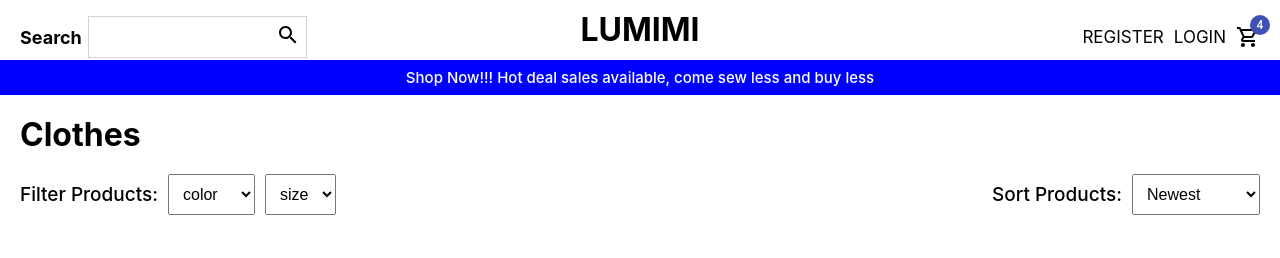
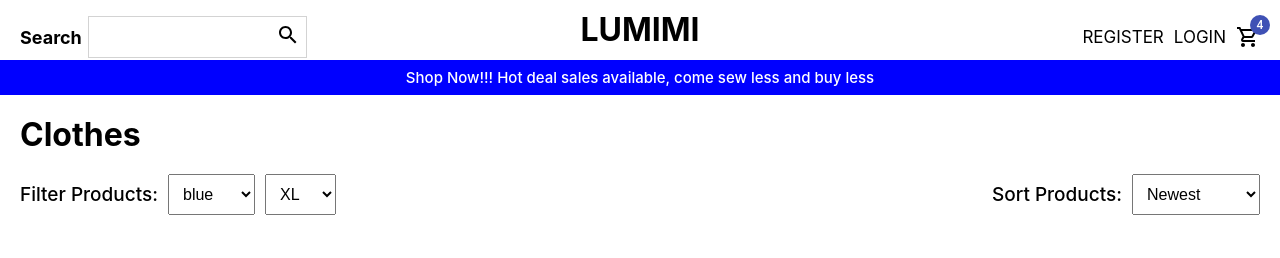
Before and after one commit to samfajobi/Lumimi-EcommerceWebApp, a React (Create React App) app in the folder FrontEnd/lumimifashn/: page /products/cloth in a window 1280 px wide. Shown: the top 258 px of the page. Built offline with nearby package versions, Linux system fonts and the light colour scheme.

Commit message:
A new Commit

```diff
--- a/FrontEnd/lumimifashn/src/components/Products/Products.jsx
+++ b/FrontEnd/lumimifashn/src/components/Products/Products.jsx
@@ -8,7 +8,8 @@ const Container = styled.div`
   flex-wrap: wrap;
 `
 
-const Products = () => {
+const Products = ({cat, sort, filters}) => {
+  console.log(cat, sort, filters)
   return (
     <Container>
         {productData.map( (product) => (
--- a/FrontEnd/lumimifashn/src/components/ProductsPage/ProductsPage.jsx
+++ b/FrontEnd/lumimifashn/src/components/ProductsPage/ProductsPage.jsx
@@ -1,4 +1,6 @@
 import styled from "styled-components"
+import { useLocation } from 'react-router'
+import { useState } from 'react'
 import Navbar from "../Navbar/Navbar"
 import Announcement from "../Announcements/Announcement"
 import InfoSection from "../InfoSection/InfoSection"
@@ -42,15 +44,29 @@ const Option = styled.option`
 
 `
 const ProductsPage = () => {
+  const location = useLocation()
+  const cat = location.pathname.split("/")[2]
+  const [ filters, setFilter ] = useState({});
+  const [ sort, setSort ] =  useState("newest");
+
+  const handleFilter = (event) => {
+    const value = event.target.value
+
+    setFilter({
+      ...filters,
+      [event.target.name]: value})
+  }
+
   return (
+
       <Container>
           <Navbar />
           <Announcement />
           <Title>Clothes</Title>
           <FilterContainer>
             <Filter><FilterText>Filter Products:</FilterText>
-              <Select>
-                <Option disabled selected>color</Option>
+              <Select name="color" onChange={handleFilter}>
+                <Option disabled >color</Option>
                 <Option>blue</Option>
                 <Option>black</Option>
                 <Option>red</Option>
@@ -58,8 +74,8 @@ const ProductsPage = () => {
                 <Option>purple</Option>
                 <Option>gray</Option>
               </Select>
-              <Select>
-                <Option disabled selected>size</Option>
+              <Select name="size" onChange={handleFilter}>
+                <Option   disabled >size</Option>
                 <Option>XL</Option>
                 <Option>L</Option>
                 <Option>M</Option>
@@ -69,14 +85,14 @@ const ProductsPage = () => {
 
             </Filter>
             <Filter><FilterText>Sort Products:</FilterText>
-              <Select>
-                <Option selected>Newest</Option>
-                <Option>Price (asc)</Option>
-                <Option>Price (desc)</Option>
+              <Select onChange={(e) => setSort(e.target.value)}>
+                <Option value="newest" >Newest</Option>
+                <Option value="asc" >Price (asc)</Option>
+                <Option value="desc" >Price (desc)</Option>
               </Select>
             </Filter>
           </FilterContainer>
-          <Products />
+          <Products cat={cat} sort={sort} filters={filters} />
           <InfoSection />
           <Footer />
       </Container>
```
